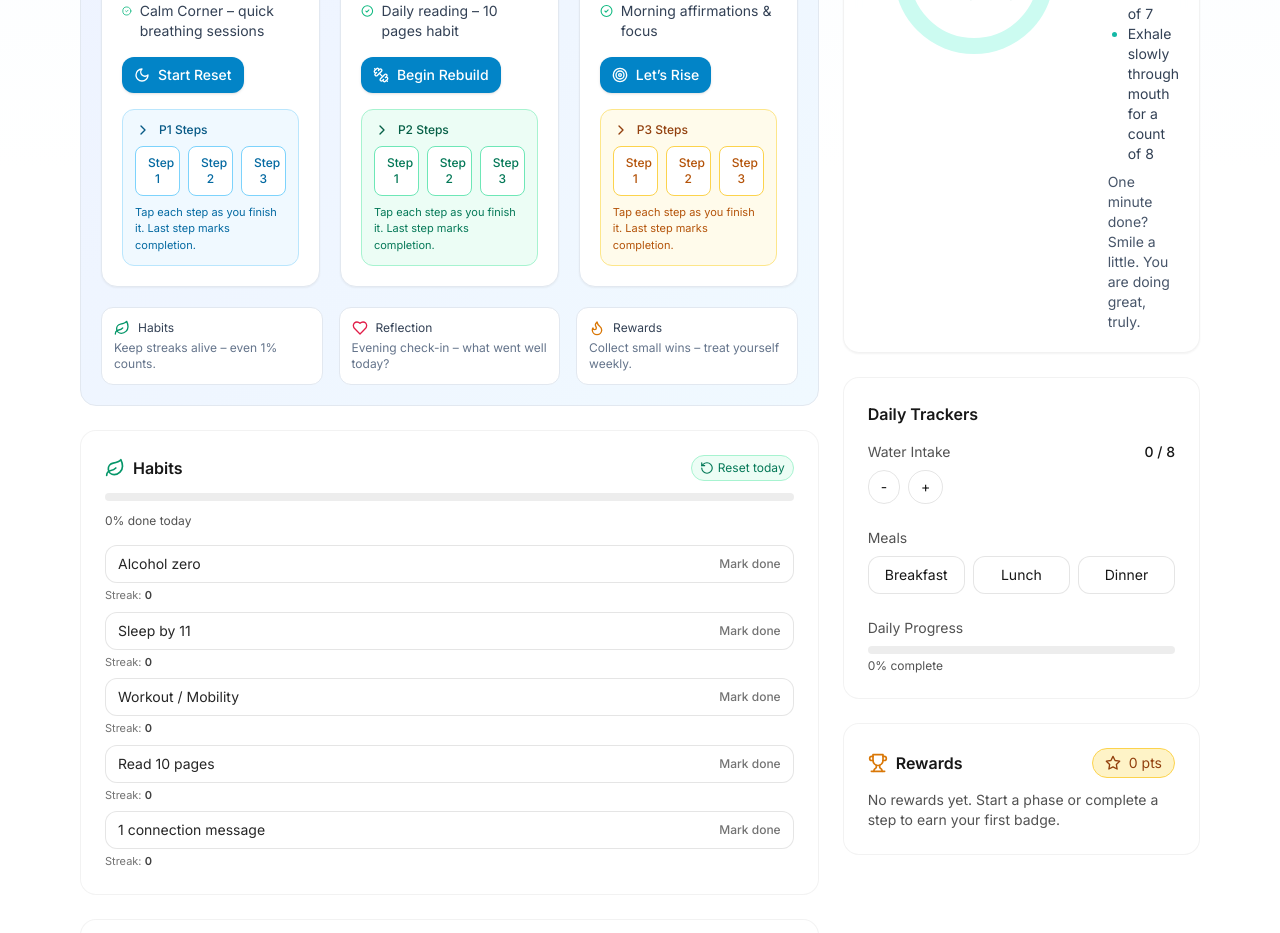
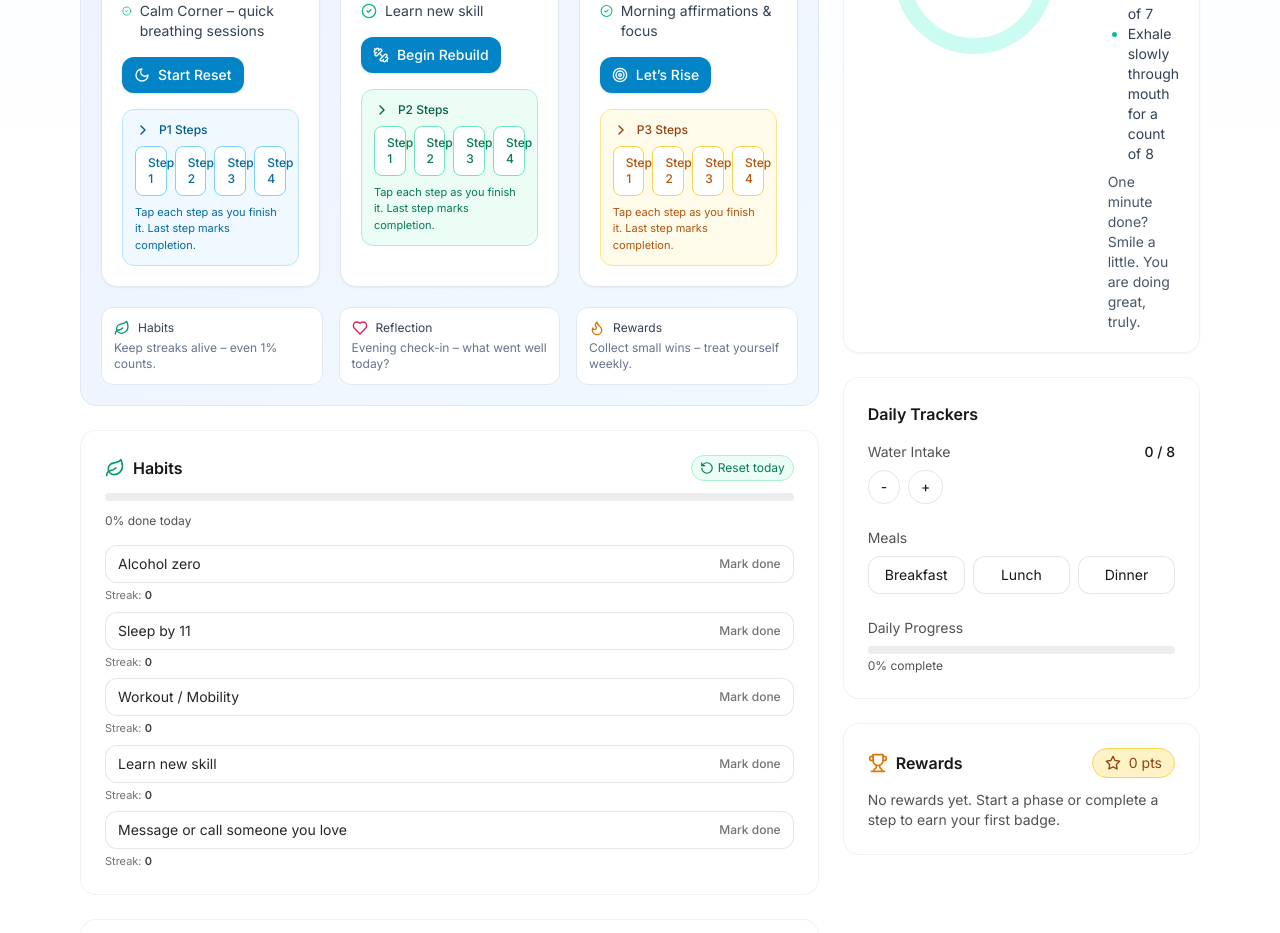
Before and after one commit to gramtop961/frontend-repo_kb0xu0kx_bgfxdy, a React (Vite) app: page / in a window 1280 px wide. Shown: the part 940-1873 px from the top of the page. Built offline with nearby package versions, Linux system fonts and the light colour scheme; a web font is replaced by a local one.

Commit message:
Update project prj_kb0xu0kx - 2025-11-02T11:23:20.170Z

```diff
--- a/src/components/HabitsPanel.jsx
+++ b/src/components/HabitsPanel.jsx
@@ -7,8 +7,8 @@ const DEFAULT_HABITS = [
   { id: 'no_alcohol', label: 'Alcohol zero' },
   { id: 'sleep_11', label: 'Sleep by 11' },
   { id: 'mobility', label: 'Workout / Mobility' },
-  { id: 'read10', label: 'Read 10 pages' },
-  { id: 'reconnect', label: '1 connection message' },
+  { id: 'learn_skill', label: 'Learn new skill' },
+  { id: 'reconnect', label: 'Message or call someone you love' },
 ];
 
 function todayKey() {
--- a/src/components/HeaderBar.jsx
+++ b/src/components/HeaderBar.jsx
@@ -65,7 +65,7 @@ export default function HeaderBar() {
     : hour < 12
       ? 'Subah ki shuruaat strong!'
       : hour < 17
-        ? 'Dupahar ka momentum on'
+        ? 'You can do it, I believe in you!'
         : 'Shaam ki finishing strong';
 
   return (
--- a/src/components/PhasesDashboard.jsx
+++ b/src/components/PhasesDashboard.jsx
@@ -76,7 +76,7 @@ export default function PhasesDashboard() {
     setFns[phase](n);
     try { localStorage.setItem(key, String(n)); } catch {}
 
-    if (n === 3) {
+    if (n === 4) {
       setToast(`${phase.toUpperCase()} completed — well done!`);
       reward(`${phase.toUpperCase()} Completed`, 20);
       if (navigator?.vibrate) { try { navigator.vibrate([15, 30, 15]); } catch {} }
@@ -92,8 +92,8 @@ export default function PhasesDashboard() {
       <p className={`text-xs font-medium mb-2 flex items-center gap-2 ${colorClass.text}`}>
         <ChevronRight className="h-4 w-4" /> {phase.toUpperCase()} Steps
       </p>
-      <div className="grid grid-cols-3 gap-2">
-        {[1, 2, 3].map((n) => (
+      <div className="grid grid-cols-4 gap-2">
+        {[1, 2, 3, 4].map((n) => (
           <button
             key={n}
             onClick={() => handleStep(phase, n)}
@@ -107,7 +107,7 @@ export default function PhasesDashboard() {
         ))}
       </div>
       <p className={`mt-2 text-[11px] ${colorClass.hint}`}>
-        {value === 3 ? 'All three steps done — awesome progress!' : 'Tap each step as you finish it. Last step marks completion.'}
+        {value === 4 ? 'All four steps done — awesome progress!' : 'Tap each step as you finish it. Last step marks completion.'}
       </p>
     </div>
   );
@@ -182,8 +182,8 @@ export default function PhasesDashboard() {
           items={[
             'Workouts + mobility routine',
             'Simple meal templates – thali balance',
-            'Re-connect prompts – one message a day',
-            'Daily reading – 10 pages habit',
+            'Message or call someone you love',
+            'Learn new skill',
           ]}
           action={{
             label: 'Begin Rebuild',
```
Also changed, not shown: 1 other file (tests, documents, lock files or other folders).
